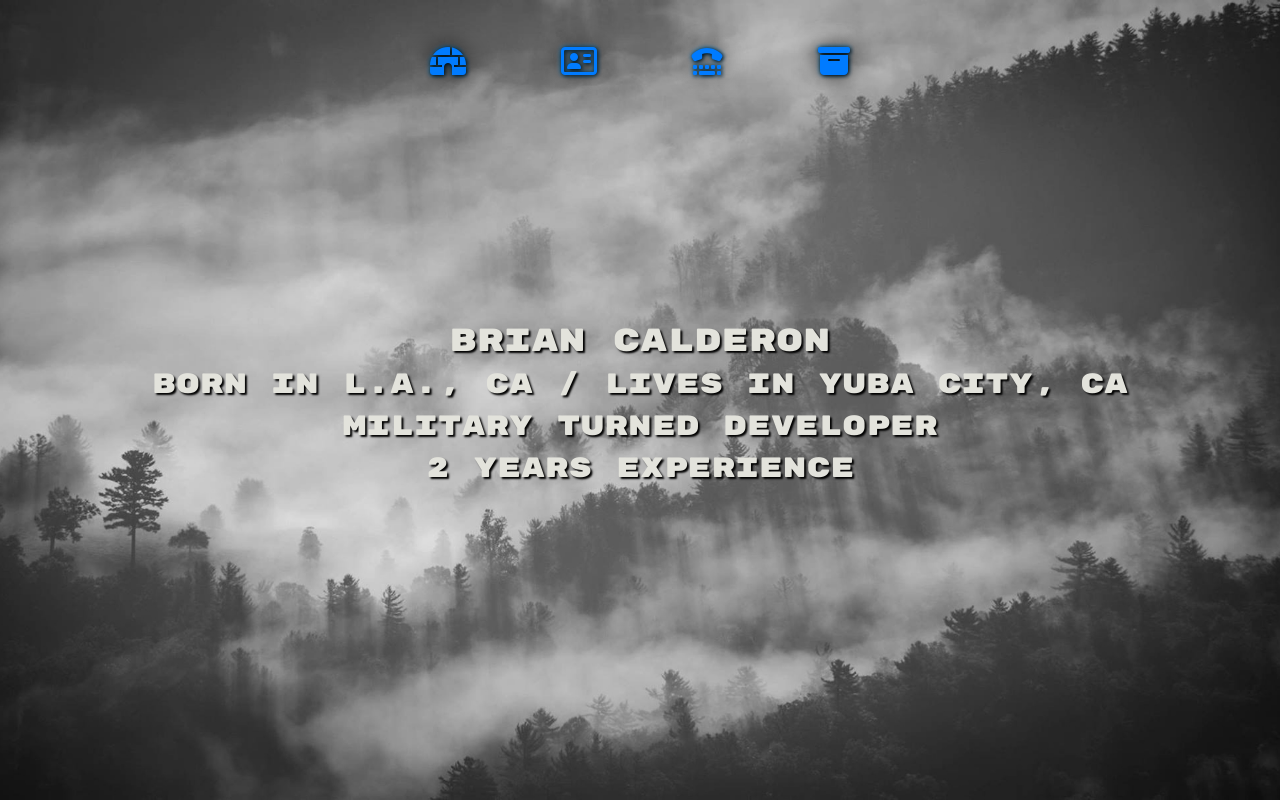
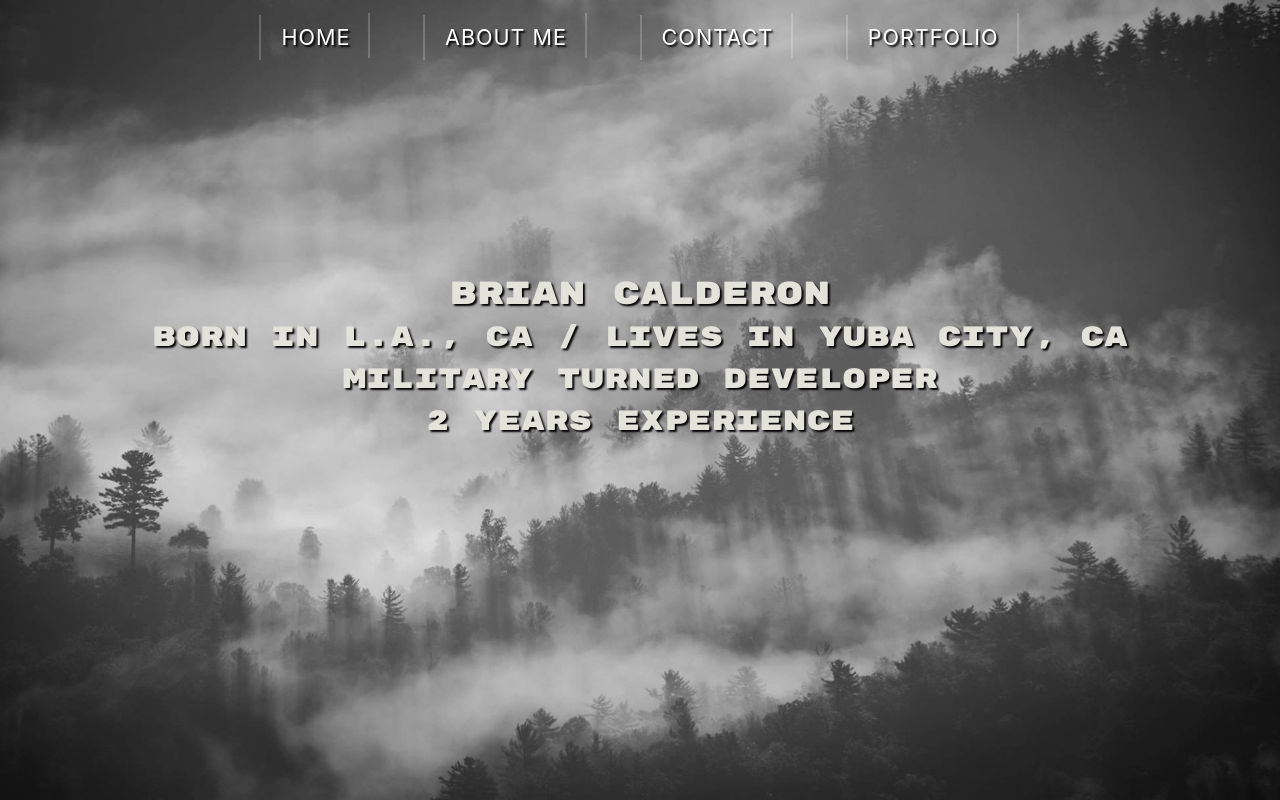
Before and after one commit to Bcalderon400/newPortfolio, a plain HTML site: page index.html in a window 1280 px wide. Drawn offline with nearby package versions, Linux system fonts and the light colour scheme.

Commit message:
changed the navbar

```diff
--- a/assets/css/styles.css
+++ b/assets/css/styles.css
@@ -33,61 +33,100 @@ body.projects {
 }
 
 
-/******NAVBAR******/
+/****************NAVcl-effect****************/
 
-#icon-bar {
+.navContainer {
     text-align: center;
-    margin: 0 auto;
 }
 
-a {
-    color: #069af3;
-    padding: 45px;
-    text-shadow: 1px 1px 4px black, 0 0 25px black, 0 0 5px #069af3;
+nav a {
+    position: relative;
+    display: inline-block;
+    margin: 15px 25px;
+    outline: none;
+    color: #fff;
+    text-decoration: none;
+    text-transform: uppercase;
+    letter-spacing: 1px;
+    font-weight: 400;
+    text-shadow: 2px 2px 2px #000000;
+    font-size: 1.35em;
 }
 
-@-webkit-keyframes hvr-pulse {
-    25% {
-        -webkit-transform: scale(1.1);
-        transform: scale(1.1);
-    }
-    75% {
-        -webkit-transform: scale(0.9);
-        transform: scale(0.9);
-    }
+nav a:hover,
+nav a:focus {
+    outline: none;
+    text-decoration: none;
+    font-family: 'Rubik Mono One', sans-serif;
 }
 
-@keyframes hvr-pulse {
-    25% {
-        -webkit-transform: scale(1.1);
-        transform: scale(1.1);
-    }
-    75% {
-        -webkit-transform: scale(0.9);
-        transform: scale(0.9);
-    }
+.cl-effect a {
+    padding: 0 20px;
+    height: 45px;
+    line-height: 45px;
 }
 
-.hvr-pulse {
-    display: inline-block;
-    vertical-align: middle;
-    -webkit-transform: perspective(1px) translateZ(0);
-    transform: perspective(1px) translateZ(0);
-    box-shadow: 0 0 1px rgba(0, 0, 0, 0);
+.cl-effect a::before,
+.cl-effect a::after {
+    position: absolute;
+    width: 45px;
+    height: 2px;
+    background: #fff;
+    content: '';
+    opacity: 0.2;
+    -webkit-transition: all 0.3s;
+    -moz-transition: all 0.3s;
+    transition: all 0.3s;
+    pointer-events: none;
 }
 
-.hvr-pulse:hover,
-.hvr-pulse:focus,
-.hvr-pulse:active {
-    -webkit-animation-name: hvr-pulse;
-    animation-name: hvr-pulse;
-    -webkit-animation-duration: 1s;
-    animation-duration: 1s;
-    -webkit-animation-timing-function: linear;
-    animation-timing-function: linear;
-    -webkit-animation-iteration-count: infinite;
-    animation-iteration-count: infinite;
+.cl-effect a::before {
+    top: 0;
+    left: 0;
+    -webkit-transform: rotate(90deg);
+    -moz-transform: rotate(90deg);
+    transform: rotate(90deg);
+    -webkit-transform-origin: 0 0;
+    -moz-transform-origin: 0 0;
+    transform-origin: 0 0;
 }
+
+.cl-effect a::after {
+    right: 0;
+    bottom: 0;
+    -webkit-transform: rotate(90deg);
+    -moz-transform: rotate(90deg);
+    transform: rotate(90deg);
+    -webkit-transform-origin: 100% 0;
+    -moz-transform-origin: 100% 0;
+    transform-origin: 100% 0;
+}
+
+.cl-effect a:hover::before,
+.cl-effect a:hover::after,
+.cl-effect a:focus::before,
+.cl-effect a:focus::after {
+    opacity: 1;
+}
+
+.cl-effect a:hover::before,
+.cl-effect a:focus::before {
+    left: 50%;
+    -webkit-transform: rotate(0deg) translateX(-50%);
+    -moz-transform: rotate(0deg) translateX(-50%);
+    transform: rotate(0deg) translateX(-50%);
+}
+
+.cl-effect a:hover::after,
+.cl-effect a:focus::after {
+    right: 50%;
+    -webkit-transform: rotate(0deg) translateX(50%);
+    -moz-transform: rotate(0deg) translateX(50%);
+    transform: rotate(0deg) translateX(50%);
+}
+
+
+/***********************************-*/
 
 
 /******MAIN_CONTENT*****/
--- a/index.html
+++ b/index.html
@@ -17,12 +17,14 @@
 
 <body class="home">
 
-    <div id="icon-bar">
-        <a href="index.html" data-toggle="tooltip" title="Home" class="homePage active hvr-pulse fas fa-igloo fa-2x"></a>
-        <a href="about.html" data-toggle="tooltip" title="About Me" class="about hvr-pulse far fa-address-card fa-2x"></a>
-        <a href="contact.html" data-toggle="tooltip" title="Contact Me" class="contact hvr-pulse fas fa-tty fa-2x"></a>
-        <a href="portfolio.html" data-toggle="tooltip" title="Portfolio Projects" class="projects hvr-pulse fas fa-archive fa-2x"></a>
-    </div>
+    <section class="navContainer">
+        <nav class="cl-effect">
+            <a href="index.html" class="active">Home</a>
+            <a href="about.html">About Me</a>
+            <a href="contact.html">Contact</a>
+            <a href="portfolio.html">Portfolio</a>
+
+        </nav>
 
         <div id="main-page">
             <h2>Brian Calderon</h2>
```
Also changed, not shown: about.html (+9 -9 lines), contact.html (+7 -6 lines), portfolio.html (+8 -8 lines). Lines whose indentation alone changed are shown as unchanged.
